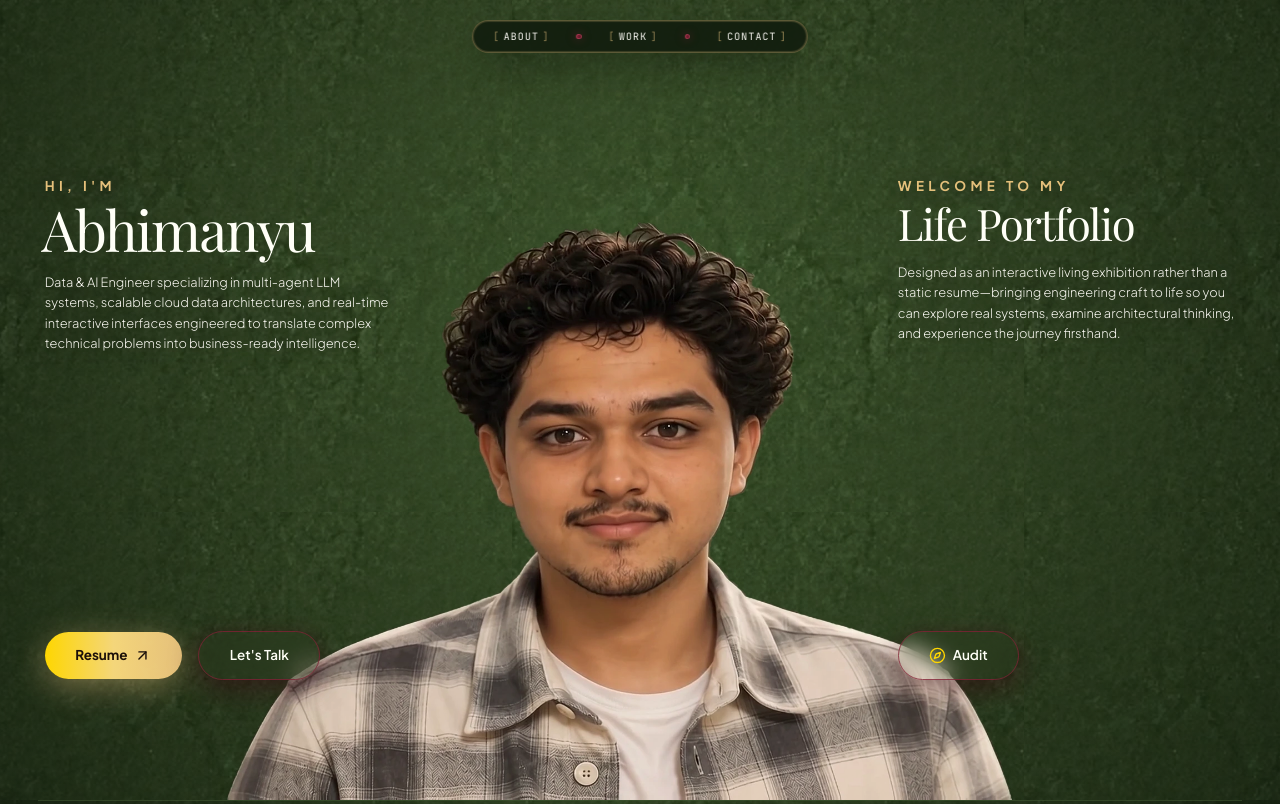
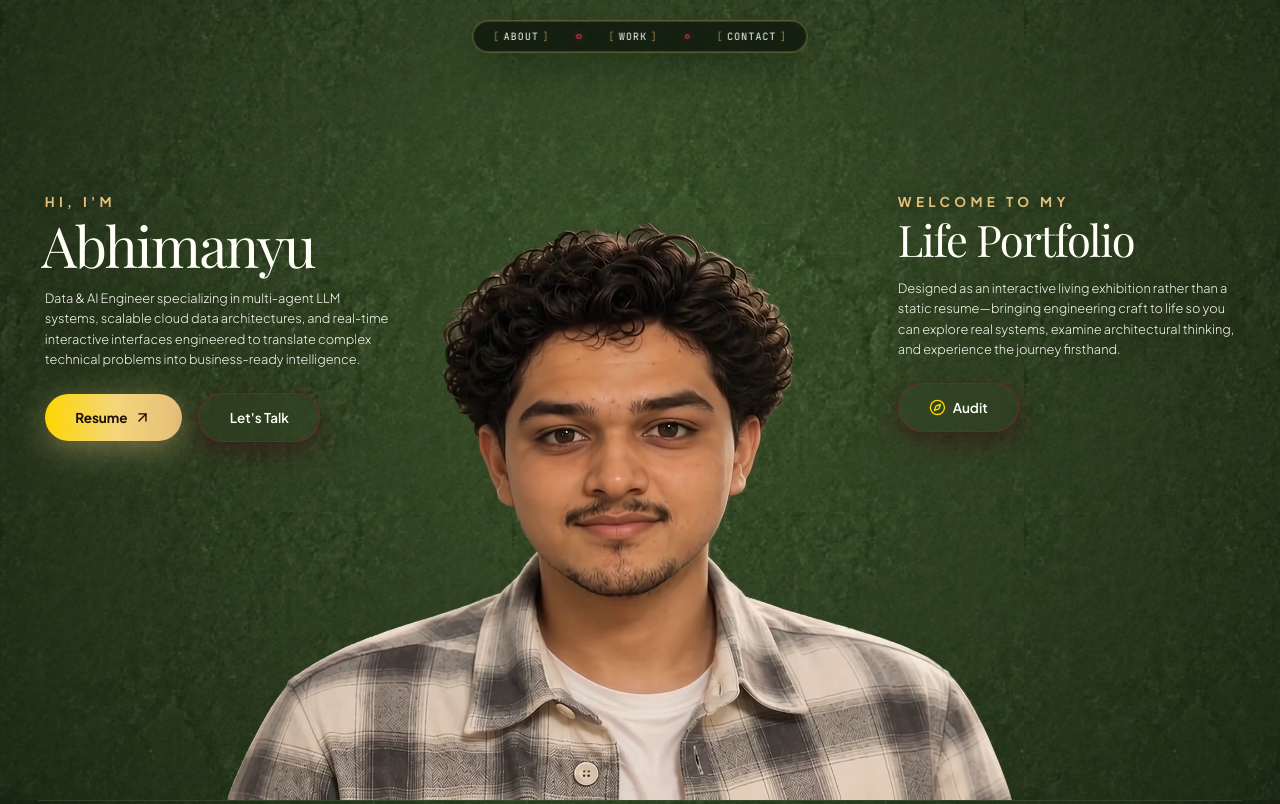
Before and after one commit to abhimanyu-kanase/cursor-portfolio, a React (Vite) app: page / in a window 1280 px wide. Shown: the top 804 px of the page. Built offline with nearby package versions, Linux system fonts and the light colour scheme; no server answers; a web font is replaced by a local one.

Commit message:
Version 4.1.4: Unified Organic Hero Cards with Symmetrical Top Alignment and Natural Shoulder Clearance

```diff
--- a/src/components/Hero.tsx
+++ b/src/components/Hero.tsx
@@ -29,7 +29,6 @@ export const Hero: React.FC<HeroProps> = ({ onEyeContactChange, onOpenResume, on
 
       {/* Hero Typography Overlay (Left Side) */}
       <div className="hero-left-box pointer-events-auto">
-        <div>
         {/* Kicker */}
         <span className="font-sans text-xs sm:text-sm md:text-base font-bold tracking-[0.32em] uppercase text-[#e6c280] block mb-1.5 sm:mb-2 drop-shadow-[0_2px_8px_rgba(0,0,0,0.6)]">
           Hi, I'm
@@ -41,13 +40,12 @@ export const Hero: React.FC<HeroProps> = ({ onEyeContactChange, onOpenResume, on
         </h1>
 
         {/* Short Profile / Bio */}
-          <p className="hero-bio-copy text-[#faf8f3] font-sans font-light drop-shadow-[0_2px_10px_rgba(10,18,8,0.8)]">
+        <p className="hero-bio-copy text-[#faf8f3] font-sans font-light mb-5 sm:mb-6 lg:mb-7 drop-shadow-[0_2px_10px_rgba(10,18,8,0.8)]">
           Data & AI Engineer specializing in multi-agent LLM systems, scalable cloud data architectures, and real-time interactive interfaces engineered to translate complex technical problems into business-ready intelligence.
         </p>
-        </div>
 
         {/* Action Buttons: Resume & Let's Talk — Grounded Near Character Shoulder */}
-        <div className="flex flex-wrap items-center gap-3.5 sm:gap-4 lg:gap-5 pt-3 sm:pt-4">
+        <div className="flex flex-wrap items-center gap-3.5 sm:gap-4 lg:gap-5">
           {/* Resume */}
           <button
             onClick={() => {
@@ -83,7 +81,6 @@ export const Hero: React.FC<HeroProps> = ({ onEyeContactChange, onOpenResume, on
 
       {/* Hero Typography Overlay (Right Side) — Open Editorial Typography */}
       <div className="hidden lg:flex hero-right-box pointer-events-auto text-left">
-        <div>
         {/* Kicker matching "Hi, I'm" */}
         <span className="font-sans text-xs sm:text-sm md:text-base font-bold tracking-[0.32em] uppercase text-[#e6c280] block mb-1.5 sm:mb-2 drop-shadow-[0_2px_8px_rgba(0,0,0,0.6)]">
           Welcome to my
@@ -95,13 +92,12 @@ export const Hero: React.FC<HeroProps> = ({ onEyeContactChange, onOpenResume, on
         </h2>
 
         {/* Explaining why the space exists */}
-          <p className="hero-bio-copy text-[#faf8f3] font-sans font-light drop-shadow-[0_2px_10px_rgba(10,18,8,0.8)]">
+        <p className="hero-bio-copy text-[#faf8f3] font-sans font-light mb-5 sm:mb-6 lg:mb-7 drop-shadow-[0_2px_10px_rgba(10,18,8,0.8)]">
           Designed as an interactive living exhibition rather than a static resume—bringing engineering craft to life so you can explore real systems, examine architectural thinking, and experience the journey firsthand.
         </p>
-        </div>
 
         {/* Action Button (Right Side) — Aligned and Symmetrical with Left Side */}
-        <div className="flex flex-wrap items-center gap-3.5 sm:gap-4 lg:gap-5 pt-3 sm:pt-4">
+        <div className="flex flex-wrap items-center gap-3.5 sm:gap-4 lg:gap-5">
           <button
             onClick={() => setIsAuditOpen((prev) => !prev)}
             className="group px-6 sm:px-8 lg:px-9 py-3 sm:py-3.5 lg:py-4 rounded-full bg-gradient-to-r from-[#380712]/92 via-[#4a0a18]/90 to-[#2a1a10]/92 hover:from-[#5a1020] hover:to-[#380712] border border-[#852238]/80 hover:border-[#ffd700] hover:shadow-[0_0_32px_rgba(133,34,56,0.6),0_0_16px_rgba(255,215,0,0.3)] text-[#fffff8] transition-all duration-200 font-sans font-semibold text-xs sm:text-sm md:text-base flex items-center gap-2 hover:scale-105 active:scale-95 cursor-pointer backdrop-blur-md shadow-[0_8px_28px_rgba(56,7,18,0.55)]"
--- a/src/index.css
+++ b/src/index.css
@@ -96,25 +96,21 @@ html {
 /* Hero Section Dynamic Responsive Geometry */
 .hero-left-box {
   position: absolute;
-  top: clamp(140px, 22vh, 260px);
-  bottom: clamp(55px, 15vh, 150px);
+  top: clamp(160px, 24vh, 275px);
   left: clamp(1.5rem, 3.5vw, 4rem);
   max-width: min(32vw, 26rem);
   display: flex;
   flex-direction: column;
-  justify-content: space-between;
   z-index: 20;
 }
 
 .hero-right-box {
   position: absolute;
-  top: clamp(140px, 22vh, 260px);
-  bottom: clamp(55px, 15vh, 150px);
+  top: clamp(160px, 24vh, 275px);
   right: clamp(1.5rem, 3.5vw, 4rem);
   max-width: min(32vw, 25rem);
   display: flex;
   flex-direction: column;
-  justify-content: space-between;
   z-index: 20;
 }
 
```
Lines whose indentation alone changed are shown as unchanged.
